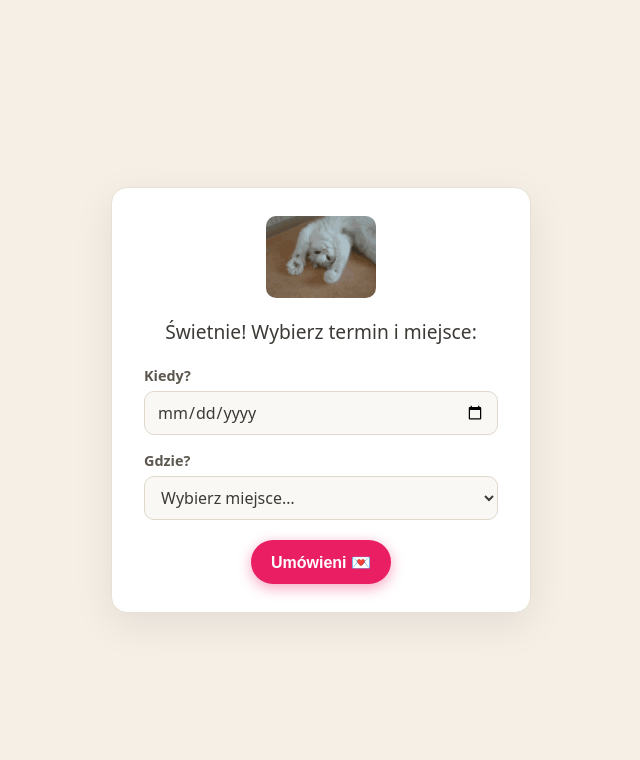
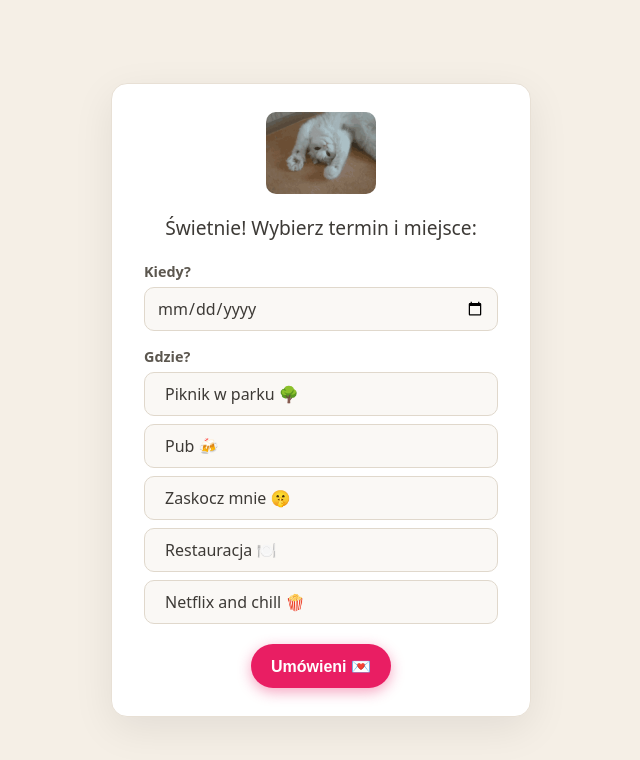
Before and after one commit to Kondziu1243ab/date-invite, a React (Vite) app: page / in a window 1280 px wide. Both pictures are taken after a click on the button "Tak ❤️". Shown: the top 760 px of the page, without its empty margins (319-959 px from the left). Built offline with nearby package versions, Linux system fonts and the light colour scheme.

Commit message:
klasa swiatowa

```diff
--- a/src/App.css
+++ b/src/App.css
@@ -131,6 +131,121 @@
   font-size: 0.875rem;
   color: #c62828;
   text-align: center;
+}
+
+/* Place Selection Tiles */
+.place-options {
+  display: flex;
+  flex-direction: column;
+  gap: 0.5rem;
+  width: 100%;
+  position: relative;
+}
+
+.place-option {
+  min-height: 44px;
+  padding: 0.625rem 1.25rem;
+  border: 1px solid #e0d8cc;
+  border-radius: 10px;
+  font-size: 1rem;
+  font-weight: 500;
+  font-family: inherit;
+  color: #3d3a36;
+  background: #faf8f5;
+  cursor: pointer;
+  text-align: left;
+  transition: transform 0.15s ease, background-color 0.2s ease, border-color 0.2s ease, box-shadow 0.15s ease;
+  width: 100%;
+  display: flex;
+  align-items: center;
+  justify-content: flex-start;
+  box-sizing: border-box;
+}
+
+.place-option:hover:not(:disabled) {
+  transform: scale(1.015);
+  background: #fff;
+  border-color: #f48fb1;
+  box-shadow: 0 4px 12px rgba(244, 143, 177, 0.1);
+}
+
+.place-option:active:not(:disabled) {
+  transform: scale(0.99);
+}
+
+/* Winner / Selected state (Park) */
+.place-option--selected.place-option--park-winner {
+  background: #f48fb1;
+  color: #fff;
+  border-color: #f48fb1;
+  box-shadow: 0 4px 14px rgba(244, 143, 177, 0.4);
+  cursor: default;
+  transform: none;
+  font-weight: 600;
+}
+
+/* Teased state (Park clicked first time) */
+.place-option--teased {
+  border-color: #f48fb1;
+}
+
+/* Disable pointer events during falling phase */
+.place-options:has(.place-option--falling) {
+  pointer-events: none;
+}
+
+/* Falling animation for options to be discarded */
+.place-option--falling {
+  animation: place-fall-out 0.8s cubic-bezier(0.6, -0.28, 0.735, 0.045) forwards;
+  pointer-events: none;
+}
+
+@keyframes place-fall-out {
+  0% {
+    transform: translateY(0) rotate(0deg);
+    opacity: 1;
+  }
+  20% {
+    transform: translateY(-10px) rotate(-2deg);
+    opacity: 1;
+  }
+  100% {
+    transform: translateY(150%) rotate(15deg);
+    opacity: 0;
+  }
+}
+
+/* Reduced motion preference */
+@media (prefers-reduced-motion: reduce) {
+  .place-option {
+    transition: none !important;
+  }
+  .place-option--falling {
+    animation: place-fade-out-reduced 0.2s ease forwards !important;
+  }
+  .place-option:hover:not(:disabled) {
+    transform: none !important;
+    box-shadow: none !important;
+  }
+}
+
+@keyframes place-fade-out-reduced {
+  0% {
+    opacity: 1;
+  }
+  100% {
+    opacity: 0;
+  }
+}
+
+/* Joke banner styling */
+.place-banner {
+  margin: 0.5rem 0 0 0;
+  text-align: center;
+  font-size: 0.95rem;
+  font-weight: 600;
+  color: #e91e63;
+  animation: pop-in 0.4s cubic-bezier(0.175, 0.885, 0.32, 1.275) forwards;
 }
 
 .btn-umow {
--- a/src/ScheduleForm.tsx
+++ b/src/ScheduleForm.tsx
@@ -1,12 +1,18 @@
 import { useState } from 'react'
 
 const PLACES = [
-  { value: 'park', label: 'Spacer w parku 🌳' },
+  { value: 'park', label: 'Piknik w parku 🌳' },
   { value: 'pub', label: 'Pub 🍻' },
   { value: 'suprise', label: 'Zaskocz mnie 🤫' },
   { value: 'kawiarnia', label: 'Restauracja 🍽️' },
   { value: 'home', label: 'Netflix and chill 🍿' },
 ] as const
+
+type PlaceFlow =
+  | 'choosing'      // start
+  | 'tease'         // kliknięto park, czekamy na „inne”
+  | 'falling'       // trwa animacja
+  | 'parkLocked'    // park wybrany, żart pokazany
 
 function todayIso(): string {
   return new Date().toISOString().slice(0, 10)
@@ -20,10 +26,39 @@ export default function ScheduleForm({ onNext }: ScheduleFormProps) {
   const [date, setDate] = useState('')
   const [place, setPlace] = useState('')
   const [error, setError] = useState('')
+  const [phase, setPhase] = useState<PlaceFlow>('choosing')
+  const [bannerMessage, setBannerMessage] = useState<string | null>(null)
+
+  function handlePlaceClick(value: string) {
+    if (phase === 'falling' || phase === 'parkLocked') return
+
+    setError('')
+
+    if (value === 'park') {
+      if (phase === 'choosing') {
+        setPhase('tease')
+        setBannerMessage('Hej, spróbuj wybrać coś innego 🙂')
+      }
+      return
+    }
+
+    const prevPhase = phase
+    setPhase('falling')
+
+    setTimeout(() => {
+      setPlace('park')
+      setPhase('parkLocked')
+      if (prevPhase === 'tease') {
+        setBannerMessage('Żartowałem, idziemy na piknik')
+      } else {
+        setBannerMessage('Hej, myślałem że już na coś się zdecydowaliśmy')
+      }
+    }, 800)
+  }
 
   function handleSubmit() {
-    if (!date || !place) {
-      setError('Wybierz datę  i miejsce randki.')
+    if (!date || phase !== 'parkLocked') {
+      setError('Wybierz datę i miejsce randki.')
       return
     }
 
@@ -47,24 +82,48 @@ export default function ScheduleForm({ onNext }: ScheduleFormProps) {
         />
       </label>
 
-      <label className="form-field">
+      <div className="form-field">
         <span className="form-label">Gdzie?</span>
-        <select
-          className="form-input"
-          value={place}
-          onChange={(e) => {
-            setPlace(e.target.value)
-            setError('')
-          }}
-        >
-          <option value="">Wybierz miejsce…</option>
-          {PLACES.map((p) => (
-            <option key={p.value} value={p.value}>
-              {p.label}
-            </option>
-          ))}
-        </select>
-      </label>
+        <div className="place-options">
+          {PLACES.map((p, index) => {
+            if (phase === 'parkLocked' && p.value !== 'park') {
+              return null
+            }
+
+            const isPark = p.value === 'park'
+            const isFalling = phase === 'falling'
+            const isWinner = phase === 'parkLocked' && isPark
+
+            let btnClass = 'place-option'
+            if (isWinner) {
+              btnClass += ' place-option--selected place-option--park-winner'
+            } else if (isPark && phase === 'tease') {
+              btnClass += ' place-option--teased'
+            }
+            if (isFalling && !isPark) {
+              btnClass += ' place-option--falling'
+            }
+
+            return (
+              <button
+                key={p.value}
+                type="button"
+                className={btnClass}
+                disabled={phase === 'falling' || phase === 'parkLocked'}
+                onClick={() => handlePlaceClick(p.value)}
+                style={
+                  isFalling && !isPark
+                    ? { animationDelay: `${index * 60}ms` }
+                    : undefined
+                }
+              >
+                {p.label}
+              </button>
+            )
+          })}
+        </div>
+        {bannerMessage && <p className="place-banner">{bannerMessage}</p>}
+      </div>
 
       {error ? <p className="form-error">{error}</p> : null}
 
```
